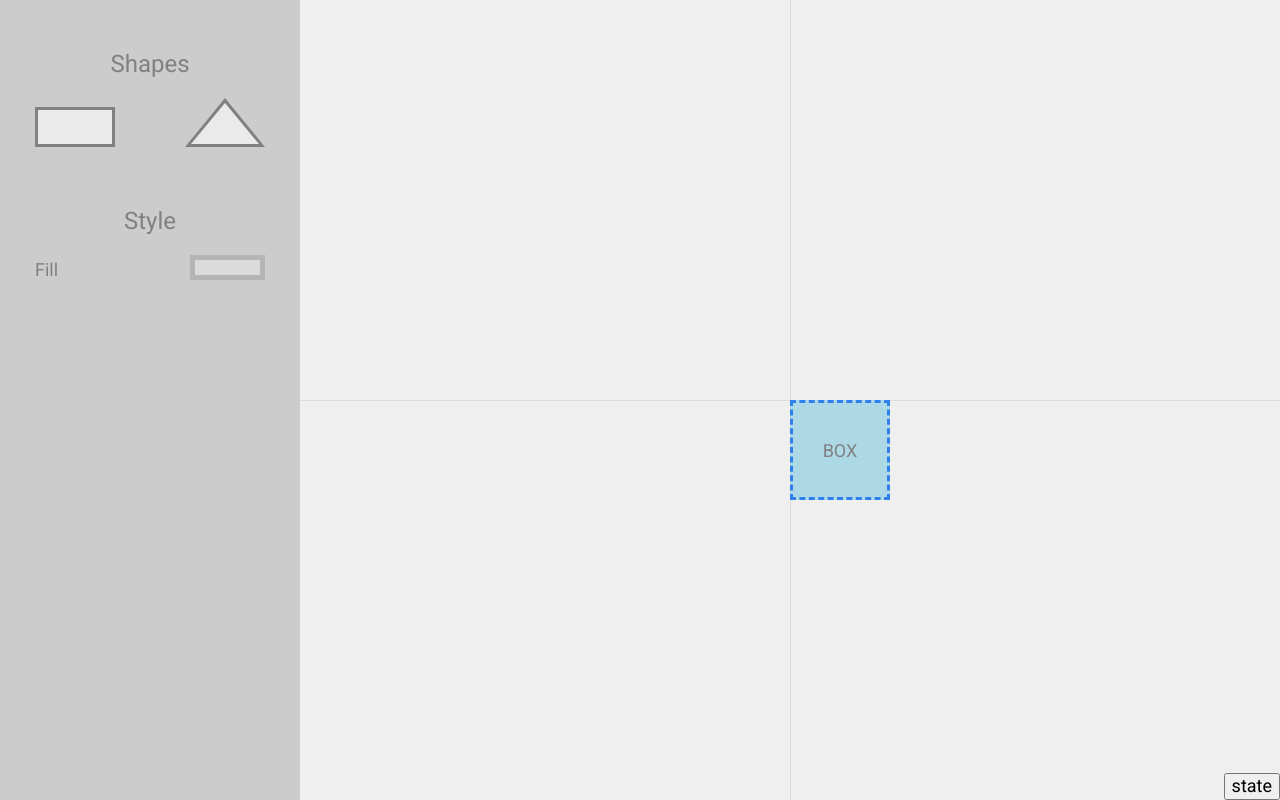
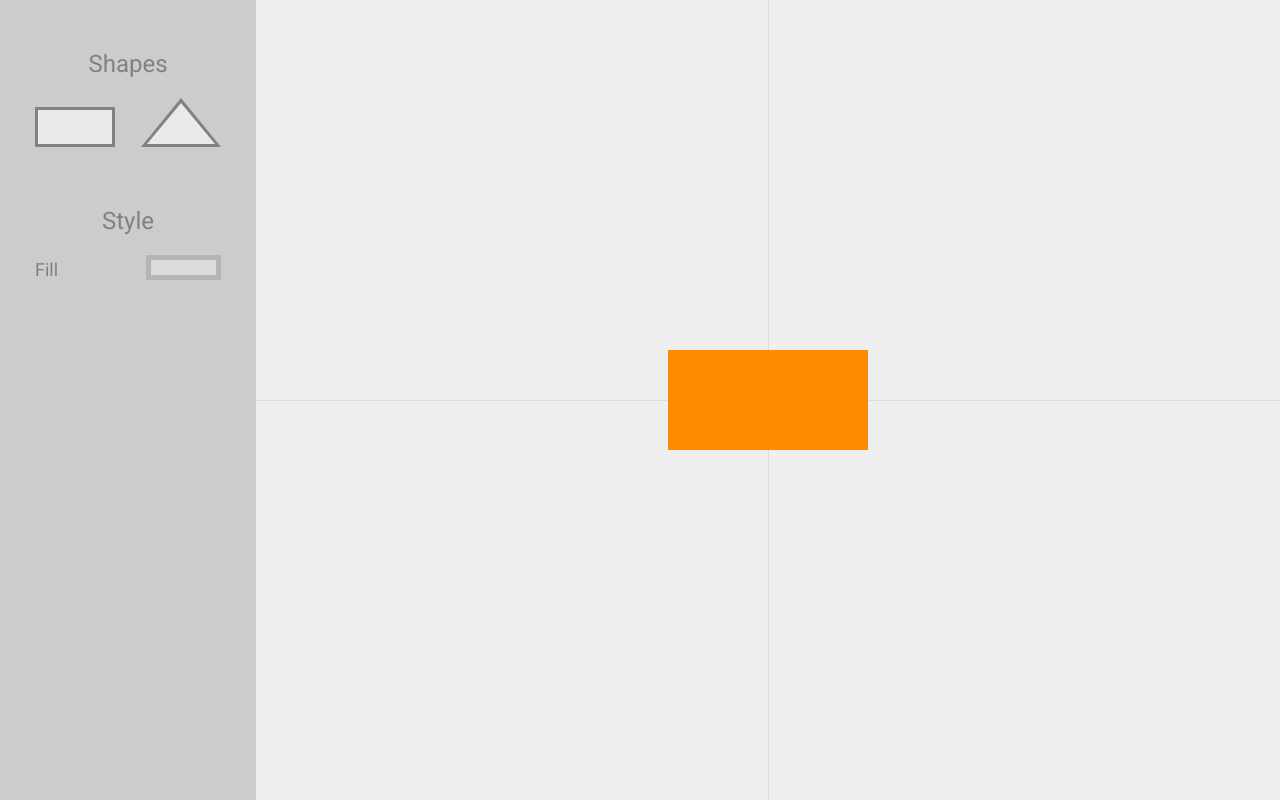
Before and after one commit to yygthb/geo-shapes-creator, a React (Create React App) app: page / in a window 1280 px wide. Both pictures are taken after a click on the element 75 px from the left and 127 px from the top of the page. Built offline with nearby package versions, Linux system fonts and the light colour scheme.

Commit message:
Trying to update eventlistener to useRefs

```diff
--- a/src/App.js
+++ b/src/App.js
@@ -41,10 +41,6 @@ function App (props) {
     props.onDeleteKeyDownListener(e.code, index)
   }
 
-  // ======================== ContentDnd dev ==============================
-
-  // ======================== /ContentDnd dev =============================
-
   return (
     <main className={style.main}>
       <Sidebar
@@ -54,15 +50,15 @@ function App (props) {
         onColorChange={onColorChange}
         resetActiveFigure={resetActiveFigure}
       />
-      {/* <Content
+      <Content
         figures={props.figures}
         activeFigure={props.activeFigure}
         onFigureClickHandler={onFigureClickHandler}
         onChangePositionHandler={onChangePositionHandler}
         resetActiveFigure={resetActiveFigure}
         onKeyDown={onKeyDown}
-      /> */}
-      <ContentDnd />
+      />
+      {/* <ContentDnd /> */}
     </main>
   )
 }
--- a/src/components/Content/Content.js
+++ b/src/components/Content/Content.js
@@ -1,74 +1,80 @@
-import React from 'react'
+import React, { useRef } from 'react'
 import PropTypes from 'prop-types'
 import Rectangle from '../Figures/Rectangle'
 import Triangle from '../Figures/Triangle'
 import style from './Content.module.css'
 
+// вычисление центра "рабочей области" - позиционирование фигуры относительно этого центра
+const getMidCoordinates = el => {
+  const top = el.getBoundingClientRect().top
+  const bottom = el.getBoundingClientRect().bottom
+  const left = el.getBoundingClientRect().left
+  const right = el.getBoundingClientRect().right
+
+  const midY = (bottom - top) / 2
+  const midX = (right - left) / 2 + left
+
+  return [midY, midX]
+}
+
 const Content = props => {
   const activeId = props.activeFigure !== null ? props.activeFigure.id : 0
+
+  const contentRef = React.createRef()
+  const activeFigureRef = React.createRef()
+  const fig = React.createRef()
 
   // перемещение выделенной фигуры в рабочей области приложения
   const onMouseDown = (e, figure, index) => {
     //  ||  при перемещении фигура получает класс "active" - добавляются границы
     //  ||  при нажатии Delete фигура удаляется (даже если не выделена)
     props.onFigureClickHandler(e, figure, index)
-
-    // вычисление центра "рабочей области" - позиционирование фигуры относительно этого центра
-    const getMidCoordinates = el => {
-      const top = el.getBoundingClientRect().top
-      const bottom = el.getBoundingClientRect().bottom
-      const left = el.getBoundingClientRect().left
-      const right = el.getBoundingClientRect().right
-
-      const midY = (bottom - top) / 2
-      const midX = (right - left) / 2 + left
-
-      return [midY, midX]
-    }
-
     // центр области Content
-    const content = document.querySelector('#content')
+    const content = contentRef.current
     const [midY, midX] = getMidCoordinates(content)
 
     // svg-фигура для перемещения
-    const target = document.querySelector(`#${e.target.className.baseVal}`)
+    // const target = document.querySelector(`#${e.target.className.baseVal}`)
+    const target = activeFigureRef.current
+    console.log('activeFig: ', activeId)
+    console.log('target: ', target)
 
-    // координаты для сдвига по осям (корректировка клика мыши в определенную область фигуры)
-    let shiftY = e.clientY - target.getBoundingClientRect().top
-    let shiftX = e.clientX - target.getBoundingClientRect().left
+    // // координаты для сдвига по осям (корректировка клика мыши в определенную область фигуры)
+    // let shiftY = e.clientY - target.getBoundingClientRect().top
+    // let shiftX = e.clientX - target.getBoundingClientRect().left
 
-    // задание координат для абсолютного позиционирования перемещаемой фигуры относительно центра Content
-    function moveAt(pageY, pageX) {
-      const top = pageY - midY - shiftY + 'px'
-      const left = pageX - midX - shiftX + 'px'
+    // // задание координат для абсолютного позиционирования перемещаемой фигуры относительно центра Content
+    // function moveAt(pageY, pageX) {
+    //   const top = pageY - midY - shiftY + 'px'
+    //   const left = pageX - midX - shiftX + 'px'
 
-      target.style.top = top
-      target.style.left = left
-    }
+    //   target.style.top = top
+    //   target.style.left = left
+    // }
 
-    // перемещение фигуры в области Content
-    function onMouseMove(e) {
-      // moveAt(e.pageY, e.pageX)
-      moveAt(e.clientY, e.clientX)
-    }
+    // // перемещение фигуры в области Content
+    // function onMouseMove(e) {
+    //   // moveAt(e.pageY, e.pageX)
+    //   moveAt(e.clientY, e.clientX)
+    // }
 
-    document.addEventListener('mousemove', onMouseMove)
+    // document.addEventListener('mousemove', onMouseMove)
 
-    target.onmouseup = function () {
-      // записать позицию выделенной фигуры в state для сохранения в localStorage
-      const top = target.style.top
-      const left = target.style.left
-      props.onChangePositionHandler(index, top, left)
+    // target.onmouseup = function () {
+    //   // записать позицию выделенной фигуры в state для сохранения в localStorage
+    //   const top = target.style.top
+    //   const left = target.style.left
+    //   props.onChangePositionHandler(index, top, left)
 
-      document.removeEventListener('mousemove', onMouseMove)
-      target.onmouseup = null
-    };
+    //   document.removeEventListener('mousemove', onMouseMove)
+    //   target.onmouseup = null
+    // };
   }
 
   return (
     <div
       className={style.content}
-      id="content"
+      ref={contentRef}
       onClick={e => props.resetActiveFigure(e)}
     >
       <div className={style.content_mid}>
@@ -85,6 +91,7 @@ const Content = props => {
                 ?
                 // треугольники
                 <Triangle key={index}
+                  activeFigureRef={figure.id === activeId ? activeFigureRef : fig}
                   classes={classes}
                   index={index}
                   figure={figure}
@@ -97,6 +104,7 @@ const Content = props => {
                 figure.type === 'rectangle'
                   ?
                   <Rectangle key={index}
+                    activeFigureRef={figure.id === activeId ? activeFigureRef : fig}
                     classes={classes}
                     index={index}
                     figure={figure}
--- a/src/components/ContentDnd/ContentDnd.js
+++ b/src/components/ContentDnd/ContentDnd.js
@@ -195,8 +195,14 @@ const ContentDnd = props => {
     })
 
     document.ondragover = function(e) {
+      const borderLeft = 256 - mid.left
+      console.log('borderLeft: ', borderLeft)
+
       target.style.top = `${e.clientY - mid.top - shiftTop}px`
-      target.style.left = `${e.clientX - mid.left - shiftLeft}px`
+      target.style.left = (-e.clientX + shiftLeft) > borderLeft
+      ? `${borderLeft}px`
+      : `${e.clientX - mid.left - shiftLeft}px`
+      // target.style.left = `${e.clientX - mid.left - shiftLeft}px`
     }
   }
 
@@ -230,7 +236,7 @@ const ContentDnd = props => {
       <div className={style.content_mid}>
         <div
           className={classes.join(' ')}
-          draggable={true}
+      draggable="true"
           ref={boxRef}
           style={{
             top: `${coord.top}px`,
--- a/src/components/ContentDnd/ContentDnd.module.css
+++ b/src/components/ContentDnd/ContentDnd.module.css
@@ -43,11 +43,8 @@
   justify-content: center;
   align-items: center;
   cursor: pointer;
-  z-index: 1;
 
   position: absolute;
-  /* top: 0;
-  left: 0; */
 }
 
 .active {
--- a/src/components/Figures/Rectangle.js
+++ b/src/components/Figures/Rectangle.js
@@ -7,6 +7,7 @@ const Rectangle = ({classes, figure, index, ...props}) => {
   return (
     <svg width="200" height="100"
       draggable="true"
+      ref={props.activeFigureRef}
       className={classes.join(' ')}
       id={`${style[figure.type]}_${figure.id}`}
       style={{
--- a/src/components/Figures/Triangle.js
+++ b/src/components/Figures/Triangle.js
@@ -6,6 +6,7 @@ const Triangle = ({classes, figure, index, ...props}) => {
   return (
     <svg width="200" height="100"
       className={classes.join(' ')}
+      ref={props.activeFigureRef}
       id={`${style[figure.type]}_${figure.id}`}
       style={{
         zIndex: figure.id,
--- a/src/components/Sidebar/Sidebar.module.css
+++ b/src/components/Sidebar/Sidebar.module.css
@@ -6,8 +6,7 @@
 }
 
 .sidebar {
-  /* width: 256px; */
-  width: 300px;
+  width: 256px;
   background-color: #ccc;
   text-align: center;
   padding: 50px 35px;
```
